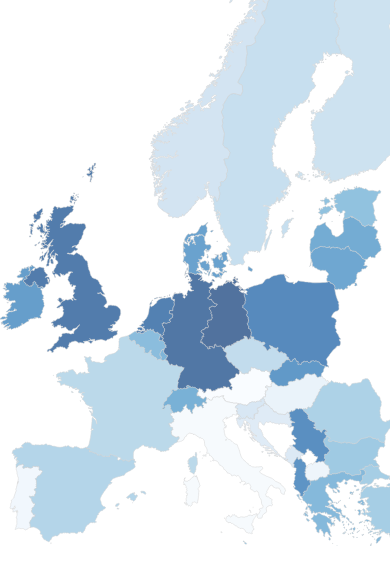
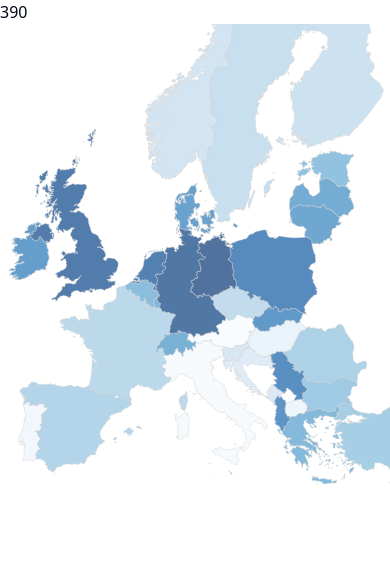
Before and after one commit to DataRozhlas/rozdeleni-evropou-mapy, a React (Vite) app: page / in a window 390 px wide. Shown: the top 584 px of the page. Built offline with nearby package versions, Linux system fonts and the light colour scheme.

Commit message:
better responsivity

```diff
--- a/src/App.tsx
+++ b/src/App.tsx
@@ -7,23 +7,31 @@ import topoData_ from './assets/europa-simplified-topo.json';
 
 const topoData: Topology = topoData_ as any;
 
-const windowWidth = window.innerWidth;
 
 function App() {
   const data = feature(topoData, topoData.objects.europa) as FeatureCollection;
-  const [windowWidth, setWindowWidth] = useState(window.innerWidth);
-  const updateWindowWidth = () => setWindowWidth(window.innerWidth);
+
+  const mapRef = useRef<HTMLDivElement>(null);
+  const [mapWidth, setMapWidth] = useState(0);
 
   useEffect(() => {
-    window.addEventListener('resize', updateWindowWidth);
-    return () => window.removeEventListener('resize', updateWindowWidth);
+    const updateMapWidth = () => {
+      if (mapRef.current) {
+        setMapWidth(mapRef.current.offsetWidth);
+      }
+    };
+
+    window.addEventListener('resize', updateMapWidth);
+    updateMapWidth(); // Initial update
+
+    return () => window.removeEventListener('resize', updateMapWidth);
   }, []);
 
 
   return (
-    <div className="max-w-[640px]">
-      <p></p>
-      <Map width={windowWidth} height={windowWidth * 1.4} data={data} />
+    <div ref={mapRef} className="max-w-[620px]">
+      <p>{mapRef.current?.offsetWidth}</p>
+      <Map width={mapWidth} height={mapWidth * 1.2} data={data} />
     </div>
   )
 }
--- a/src/components/Map.tsx
+++ b/src/components/Map.tsx
@@ -15,7 +15,7 @@ export default function Map({ width, height, data }: MapProps) {
 
 
     // Fit the map to the container
-    projection.fitSize([width, height], data).scale(projection.scale() * 3).translate([projection.translate()[0] / 2, projection.translate()[1] * 1.95]);
+    projection.fitSize([width, height], data).scale(projection.scale() * 3.15).translate([projection.translate()[0] / 2, projection.translate()[1] * 1.95]);
 
     // Adjust the scale and translate properties to zoom in and center the map
 
```
